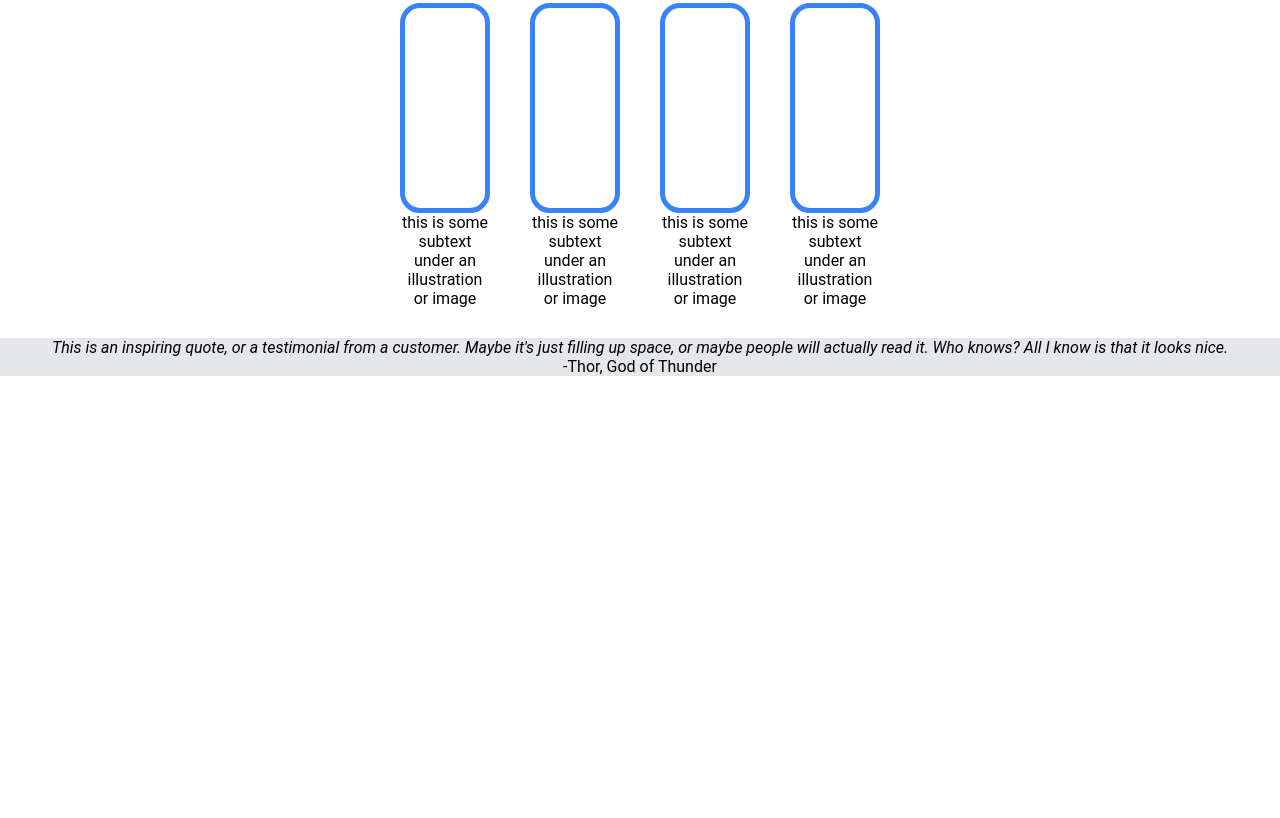
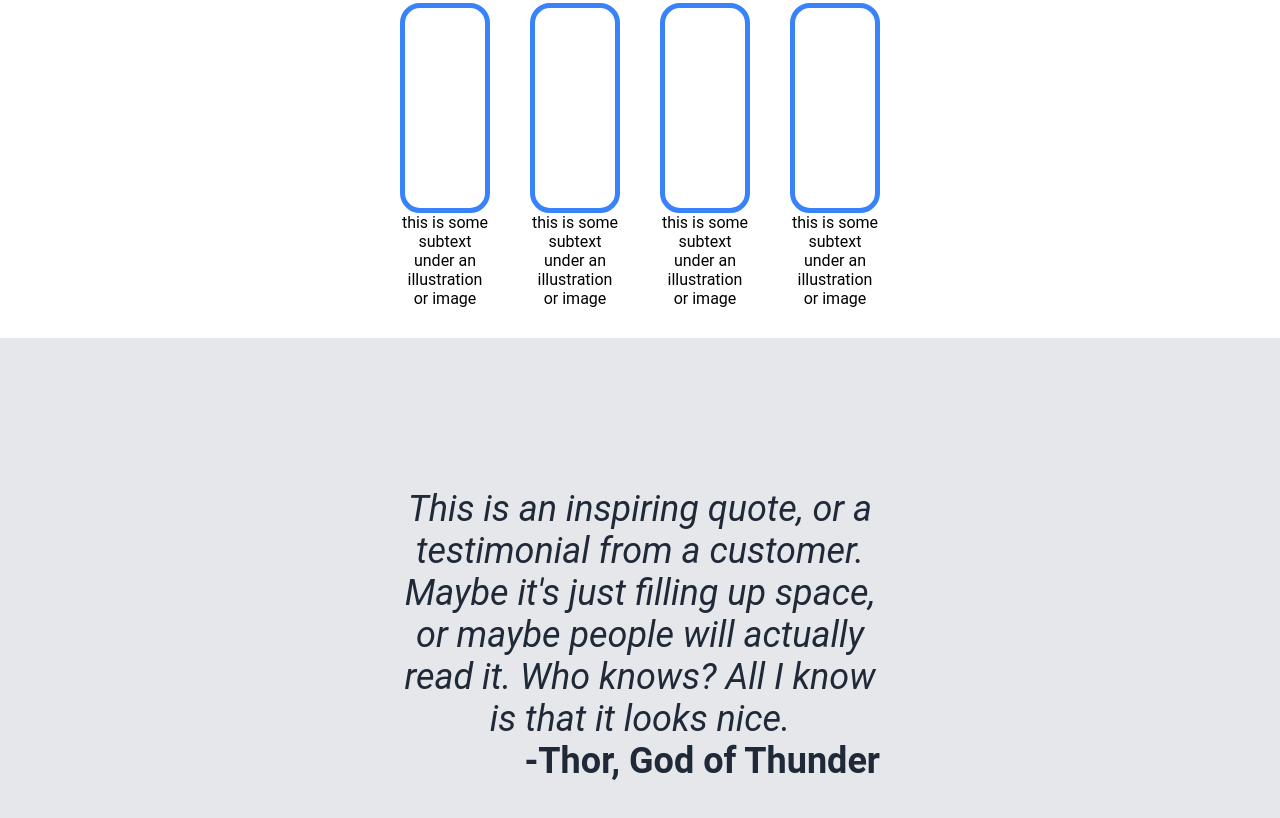
Before and after one commit to majamal014/foundations-landing-page, a plain HTML site: page index.html in a window 1280 px wide. Shown: the part 623-1441 px from the top of the page. Before the commit the page ends 999 px from the top, so only its background shows below. Drawn offline with Linux system fonts and the light colour scheme.

Commit message:
Section 3 complete

```diff
--- a/index.html
+++ b/index.html
@@ -50,7 +50,7 @@
     </div>
 
     <div id="section-3">
-        <p><em>This is an inspiring quote, or a testimonial from a customer. Maybe it's just filling up space, or maybe people will actually read it. Who knows? All I know is that it looks nice.</em></p>
+        <p id="quote"><em>This is an inspiring quote, or a testimonial from a customer. Maybe it's just filling up space, or maybe people will actually read it. Who knows? All I know is that it looks nice.</em></p>
         <p>-Thor, God of Thunder</p>
     </div>
 
--- a/styles.css
+++ b/styles.css
@@ -97,8 +97,17 @@
 
 #section-3 {
     background-color: #E5E7EB;
+    padding: 150px 400px;
 }
 
 #section-3 p {
+    font-size: 36px;
+    color: #1F2937;
+    text-align: end;
+    font-weight: bold;
+}
+
+#section-3 #quote {
     text-align: center;
+    font-weight: normal;
 }
```
